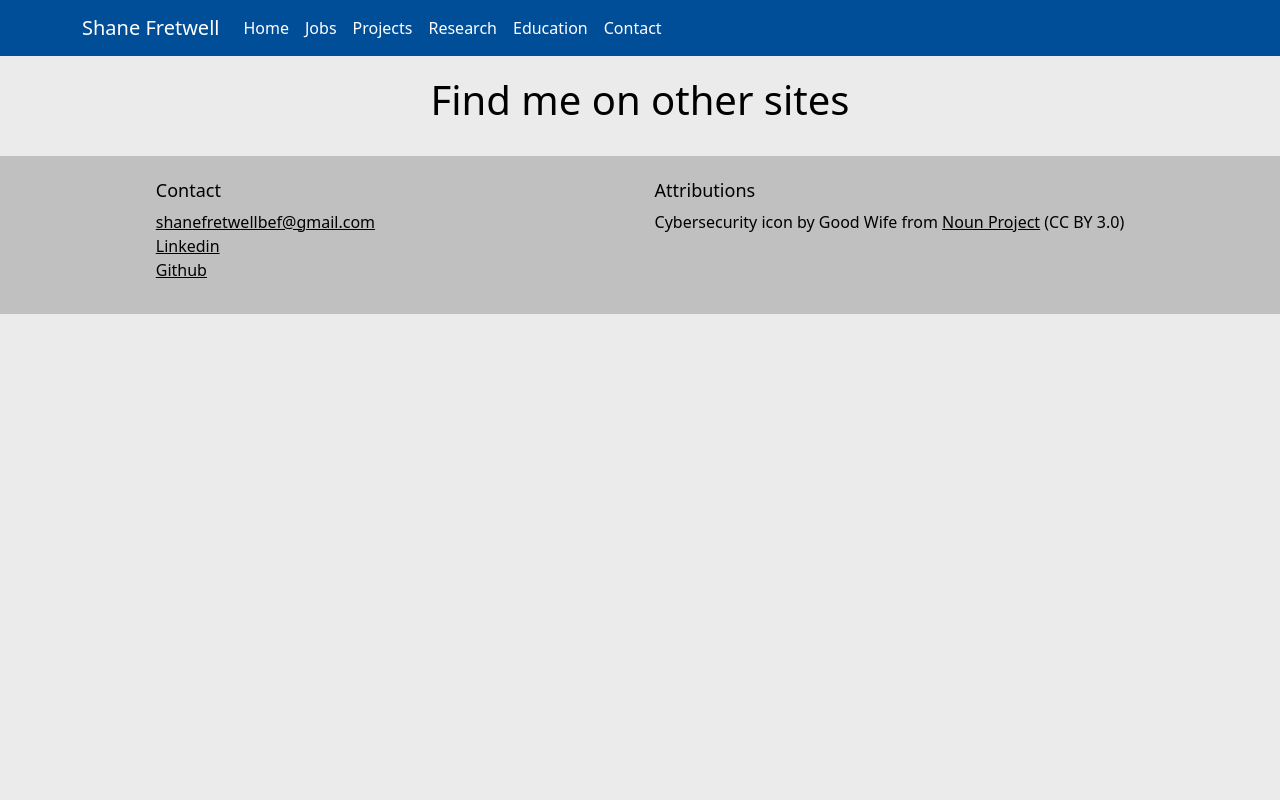
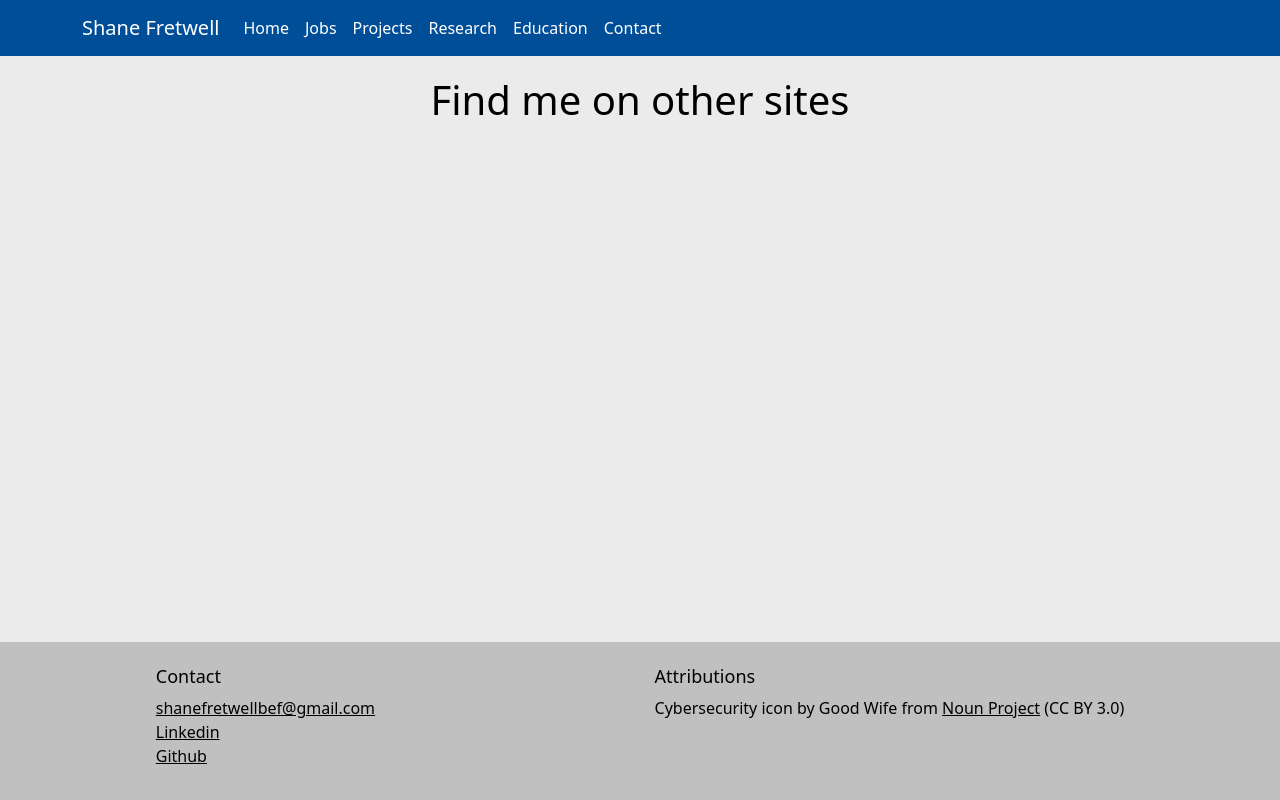
Before and after one commit to fretws/portfolio, a React (Create React App) app: page /contact in a window 1280 px wide. Built offline with nearby package versions, Linux system fonts and the light colour scheme.

Commit message:
Ensure footer remains at bottom of the viewport when the page has minimal content

```diff
--- a/src/App.css
+++ b/src/App.css
@@ -2,6 +2,9 @@
   text-align: center;
   background-color: var(--color-page-background);
   color: var(--text-on-page-background);
+  min-height: 100vh;
+  display: flex;
+  flex-direction: column;
 }
 
 a {
--- a/src/components/structure/footer/Footer.js
+++ b/src/components/structure/footer/Footer.js
@@ -7,6 +7,8 @@ import styles from './Footer.module.css'
 export default function Footer() {
   return (
     // Attributions and contact info
+    <>
+      <div className={styles.footerSpacer} />
       <div className={styles.footer}>
         <div className={styles.column}>
           <h3>Contact</h3>
@@ -25,5 +27,6 @@ export default function Footer() {
           </Stack>
         </div>
       </div>
+  </>
   )
 }
--- a/src/components/structure/footer/Footer.module.css
+++ b/src/components/structure/footer/Footer.module.css
@@ -1,9 +1,14 @@
+.footerSpacer {
+  box-sizing: border-box;
+  height: 2em; /* Gives space of 2em as an artificial margin-top for the footer itself */
+}
+
 .footer {
+  margin-top: auto; /* Ensures the footer remains at the bottom of the page */
   display: flex;
   flex-direction: row;
   justify-content: space-around;
   padding: 1.5em 1em 2em 1em;
-  margin-top: 2em;
 
   background-color: var(--color-four);
 }
```
Lines whose indentation alone changed are shown as unchanged.
